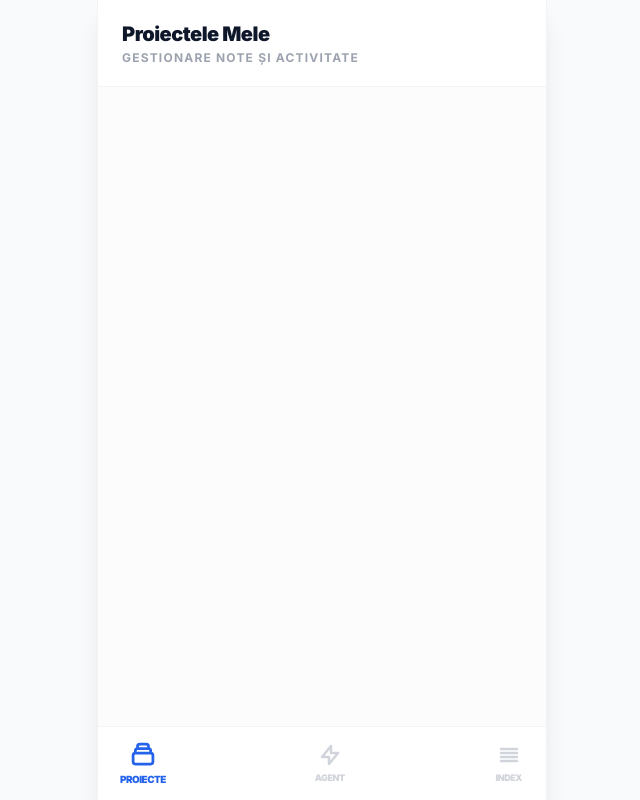
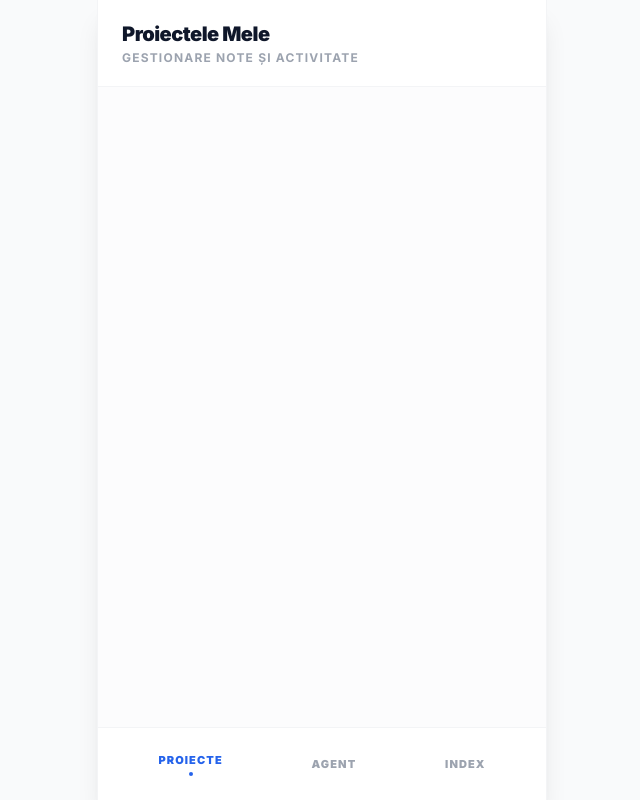
Before and after one commit to eneflorian1/aistudio2, a React (Vite) app: page / in a window 1280 px wide. Shown: the whole page, without its empty margins (318-958 px from the left). Built offline with nearby package versions, Linux system fonts and the light colour scheme.

Commit message:
fix(App): Refine UI layout and state typing
Update header z-index for better layering and remove unnecessary padding from main content.
Explicitly type accumulator and current value in reduce for totalNotesCount to resolve unknown type inference.

```diff
--- a/App.tsx
+++ b/App.tsx
@@ -1,4 +1,3 @@
-
 import React, { useState, useEffect } from 'react';
 import { motion, AnimatePresence } from 'framer-motion';
 import ProjectsPage from './pages/ProjectsPage';
@@ -151,12 +150,11 @@ const App: React.FC = () => {
     setSelectedProject(null);
   };
 
-  // Explicitly type the accumulator and current value in reduce to fix the 'unknown' inference issue for Object.values
   const totalNotesCount = Object.values(notes).reduce((acc: number, curr: Note[]) => acc + curr.length, 0);
 
   return (
-    <div className="min-h-screen bg-[#fcfcfd] flex flex-col max-w-md mx-auto shadow-xl ring-1 ring-gray-100 overflow-hidden relative pb-20">
-      <header className="sticky top-0 z-40 bg-white/95 backdrop-blur-md border-b border-gray-100 px-6 py-5">
+    <div className="min-h-screen bg-[#fcfcfd] flex flex-col max-w-md mx-auto shadow-xl ring-1 ring-gray-100 overflow-hidden relative">
+      <header className="sticky top-0 z-10 bg-white/95 backdrop-blur-md border-b border-gray-100 px-6 py-5">
         <h1 className="text-xl font-black text-[#0f172a] tracking-tight">
           {currentView === 'projects' ? 'Proiectele Mele' : currentView === 'agent' ? 'Agent AI' : 'Index'}
         </h1>
@@ -212,7 +210,7 @@ const App: React.FC = () => {
               initial={{ opacity: 0, scale: 0.95 }}
               animate={{ opacity: 1, scale: 1 }}
               exit={{ opacity: 0, scale: 0.95 }}
-              className="h-full p-8 flex flex-col items-center justify-center text-center"
+              className="h-full p-8 flex flex-col items-center justify-center text-center overflow-y-auto"
             >
               <div className="w-24 h-24 bg-blue-50 rounded-[2.5rem] flex items-center justify-center mb-6 shadow-inner">
                 <svg xmlns="http://www.w3.org/2000/svg" className="h-12 w-12 text-blue-600" fill="none" viewBox="0 0 24 24" stroke="currentColor">
@@ -221,26 +219,26 @@ const App: React.FC = () => {
               </div>
               <h2 className="text-3xl font-black text-[#0f172a] mb-2">Index General</h2>
               <p className="text-sm font-medium text-slate-500 leading-relaxed max-w-[240px]">
-                Prezentarea activității tale pe toate platformele.
+                Prezentarea activității tale centralizate pe toate platformele.
               </p>
 
               <div className="grid grid-cols-2 gap-4 w-full mt-10">
-                <div className="bg-white p-5 rounded-[2rem] border border-gray-100 shadow-sm">
+                <div className="bg-white p-5 rounded-[2rem] border border-gray-100 shadow-sm text-center">
                   <div className="text-2xl font-black text-blue-600">{projects.length}</div>
                   <div className="text-[10px] font-bold text-gray-400 uppercase tracking-widest mt-1">Proiecte</div>
                 </div>
-                <div className="bg-white p-5 rounded-[2rem] border border-gray-100 shadow-sm">
+                <div className="bg-white p-5 rounded-[2rem] border border-gray-100 shadow-sm text-center">
                   <div className="text-2xl font-black text-emerald-500">{totalNotesCount}</div>
                   <div className="text-[10px] font-bold text-gray-400 uppercase tracking-widest mt-1">Note Totale</div>
                 </div>
               </div>
 
               <div className="mt-8 w-full p-6 bg-slate-50 rounded-[2rem] border border-slate-100">
-                <h4 className="text-[9px] font-black text-slate-400 uppercase tracking-widest mb-4">Ultima Sincronizare</h4>
+                <h4 className="text-[9px] font-black text-slate-400 uppercase tracking-widest mb-4">Stare Sistem</h4>
                 <div className="flex items-center justify-between">
                    <div className="flex items-center gap-2">
                      <div className="w-2 h-2 rounded-full bg-emerald-500 animate-pulse"></div>
-                     <span className="text-[10px] font-bold text-slate-700 uppercase tracking-tight">Agent Activ</span>
+                     <span className="text-[10px] font-bold text-slate-700 uppercase tracking-tight">Platformă Activă</span>
                    </div>
                    <span className="text-[10px] font-black text-slate-400">{new Date().toLocaleTimeString([], { hour: '2-digit', minute: '2-digit' })}</span>
                 </div>
@@ -250,37 +248,32 @@ const App: React.FC = () => {
         </AnimatePresence>
       </main>
 
-      {/* Navigation Footer */}
-      <footer className="fixed bottom-0 left-1/2 -translate-x-1/2 w-full max-w-md bg-white/80 backdrop-blur-xl border-t border-gray-100 px-6 py-4 flex items-center justify-between z-50 safe-bottom">
+      <footer className="bg-white border-t border-gray-100 p-4 safe-bottom">
+        <nav className="flex justify-around items-center">
           <button
             onClick={() => navigateTo('projects')}
-          className={`flex flex-col items-center gap-1 transition-all ${currentView === 'projects' ? 'text-blue-600 scale-110' : 'text-gray-300'}`}
+            className={`flex flex-col items-center py-2 px-4 transition-colors ${currentView === 'projects' ? 'text-blue-600' : 'text-gray-400'}`}
           >
-          <svg xmlns="http://www.w3.org/2000/svg" className="h-6 w-6" fill="none" viewBox="0 0 24 24" stroke="currentColor">
-            <path strokeLinecap="round" strokeLinejoin="round" strokeWidth={2.5} d="M19 11H5m14 0a2 2 0 012 2v6a2 2 0 01-2 2H5a2 2 0 01-2-2v-6a2 2 0 012-2m14 0V9a2 2 0 00-2-2M5 11V9a2 2 0 012-2m0 0V5a2 2 0 012-2h6a2 2 0 012 2v2M7 7h10" />
-          </svg>
-          <span className="text-[9px] font-black uppercase tracking-tighter">Proiecte</span>
+            <span className="text-[11px] font-black uppercase tracking-widest">Proiecte</span>
+            {currentView === 'projects' && <div className="w-1 h-1 bg-blue-600 rounded-full mt-1"></div>}
           </button>
 
           <button
             onClick={() => navigateTo('agent')}
-          className={`flex flex-col items-center gap-1 transition-all ${currentView === 'agent' ? 'text-blue-600 scale-110' : 'text-gray-300'}`}
+            className={`flex flex-col items-center py-2 px-4 transition-colors ${currentView === 'agent' ? 'text-blue-600' : 'text-gray-400'}`}
           >
-          <svg xmlns="http://www.w3.org/2000/svg" className="h-6 w-6" fill="none" viewBox="0 0 24 24" stroke="currentColor">
-            <path strokeLinecap="round" strokeLinejoin="round" strokeWidth={2.5} d="M13 10V3L4 14h7v7l9-11h-7z" />
-          </svg>
-          <span className="text-[9px] font-black uppercase tracking-tighter">Agent</span>
+            <span className="text-[11px] font-black uppercase tracking-widest">Agent</span>
+            {currentView === 'agent' && <div className="w-1 h-1 bg-blue-600 rounded-full mt-1"></div>}
           </button>
 
           <button
             onClick={() => navigateTo('index')}
-          className={`flex flex-col items-center gap-1 transition-all ${currentView === 'index' ? 'text-blue-600 scale-110' : 'text-gray-300'}`}
+            className={`flex flex-col items-center py-2 px-4 transition-colors ${currentView === 'index' ? 'text-blue-600' : 'text-gray-400'}`}
           >
-          <svg xmlns="http://www.w3.org/2000/svg" className="h-6 w-6" fill="none" viewBox="0 0 24 24" stroke="currentColor">
-            <path strokeLinecap="round" strokeLinejoin="round" strokeWidth={2.5} d="M4 6h16M4 10h16M4 14h16M4 18h16" />
-          </svg>
-          <span className="text-[9px] font-black uppercase tracking-tighter">Index</span>
+            <span className="text-[11px] font-black uppercase tracking-widest">Index</span>
+            {currentView === 'index' && <div className="w-1 h-1 bg-blue-600 rounded-full mt-1"></div>}
           </button>
+        </nav>
       </footer>
     </div>
   );
```
Lines whose indentation alone changed are shown as unchanged.
